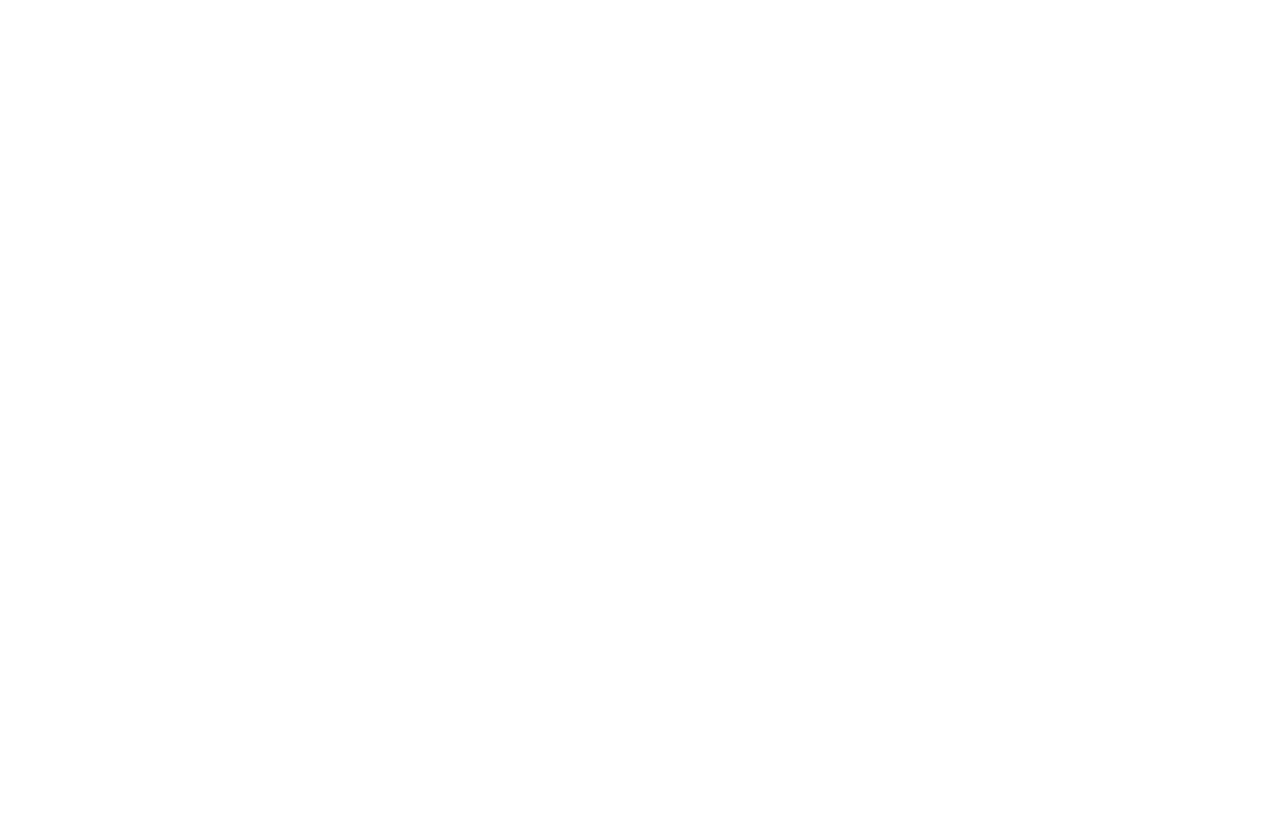
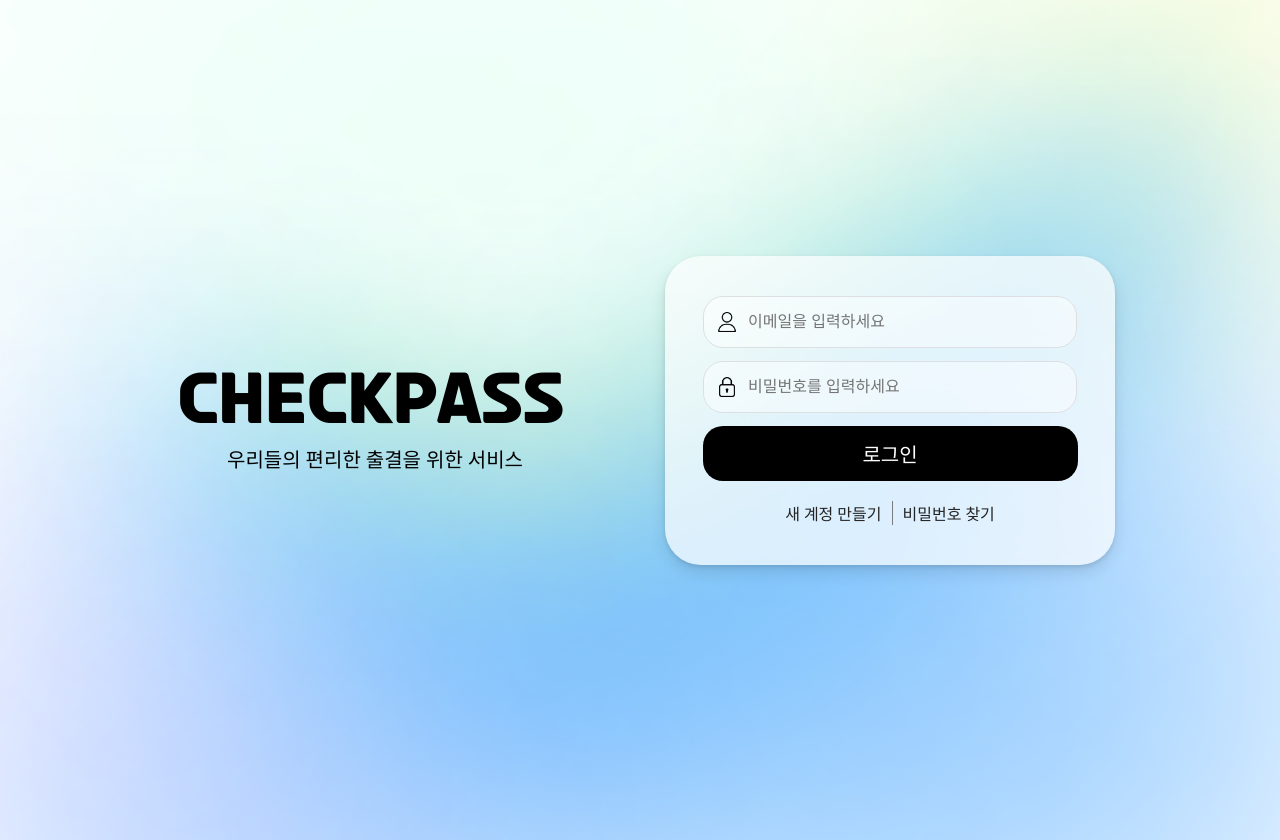
Before and after one commit to Capstone-1Team/Check-Pass-Web, a React (Vite) app in the folder frontend/: page /login/1 in a window 1280 px wide. Before the commit this address had no page. Before the commit the page ends 800 px from the top, so only its background shows below. Built offline with nearby package versions, Linux system fonts and the light colour scheme; a web font is replaced by a local one.

Commit message:
feat: [Client] #20 Add route login page form

```diff
--- a/frontend/src/App.tsx
+++ b/frontend/src/App.tsx
@@ -13,6 +13,7 @@ const App = () => {
       <DarkModeProvider>
         <Routes>
           <Route path="/" element={<LoginPage />} />
+          <Route path="/login/:sign" element={<LoginPage />} />
           <Route path="/main" element={<MainPage />} />
           <Route path="/beacon" element={<BeaconPage />} />
           <Route path="/attendance" element={<AttendancePage />} />
--- a/frontend/src/Pages/LoginPage.tsx
+++ b/frontend/src/Pages/LoginPage.tsx
@@ -4,24 +4,30 @@ import SignUpForm from "../Components/LoginPage/SignUpForm";
 import FindPwForm from "../Components/LoginPage/FindPwForm";
 import CheckForm from "../Components/LoginPage/CheckForm";
 import { useState } from "react";
+import { useNavigate } from "react-router-dom";
 
 const LoginPage = () => {
+  const navigate = useNavigate();
   const [formToShow, setFormToShow] = useState<string>("signIn");
 
   const showSignUp = () => {
     setFormToShow("signUp");
+    navigate("/login/signUp");
   };
 
   const showFindPw = () => {
     setFormToShow("findPw");
+    navigate("/login/findPw");
   };
 
   const showCheck = () => {
     setFormToShow("check");
+    navigate("/login/check");
   };
 
   const showSignIn = () => {
     setFormToShow("signIn");
+    navigate("/login/signIn");
   };
 
   return (
```
